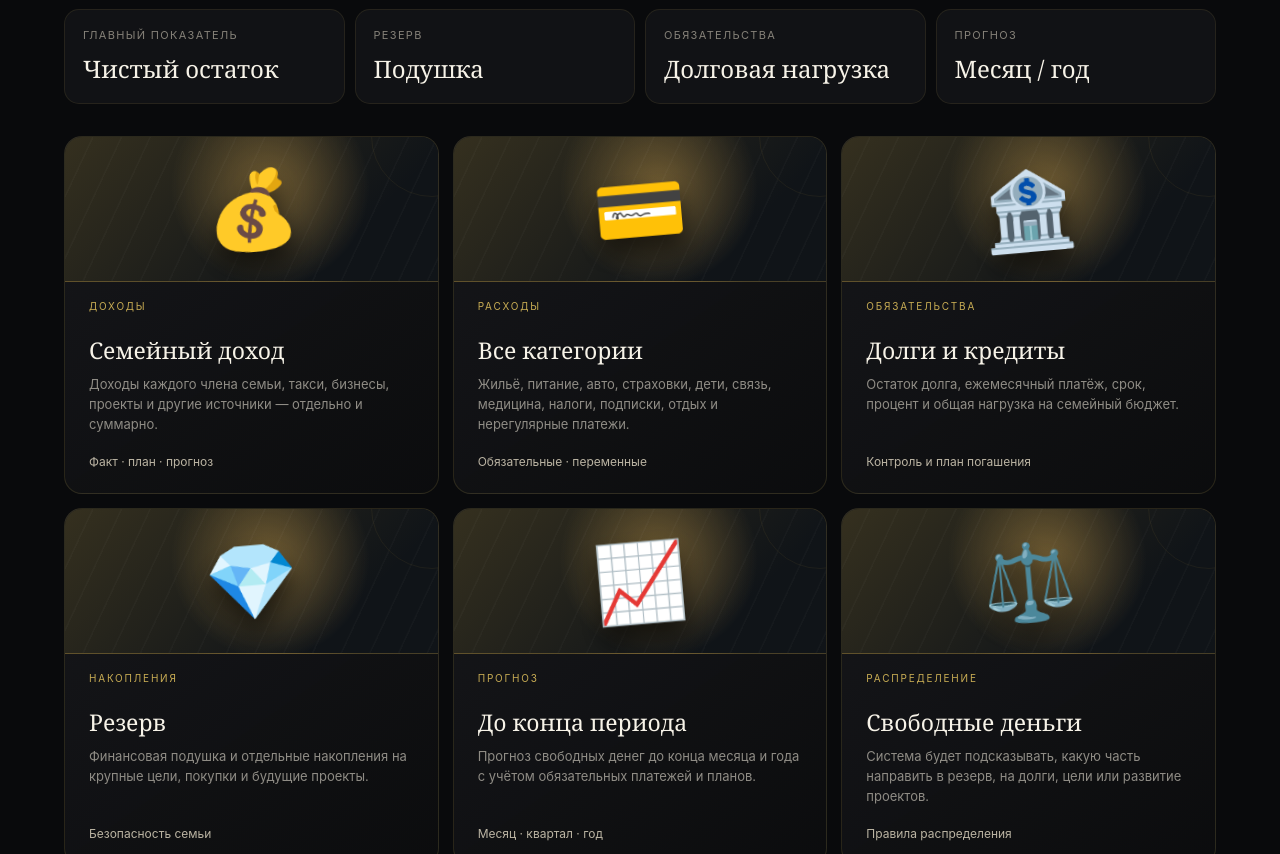
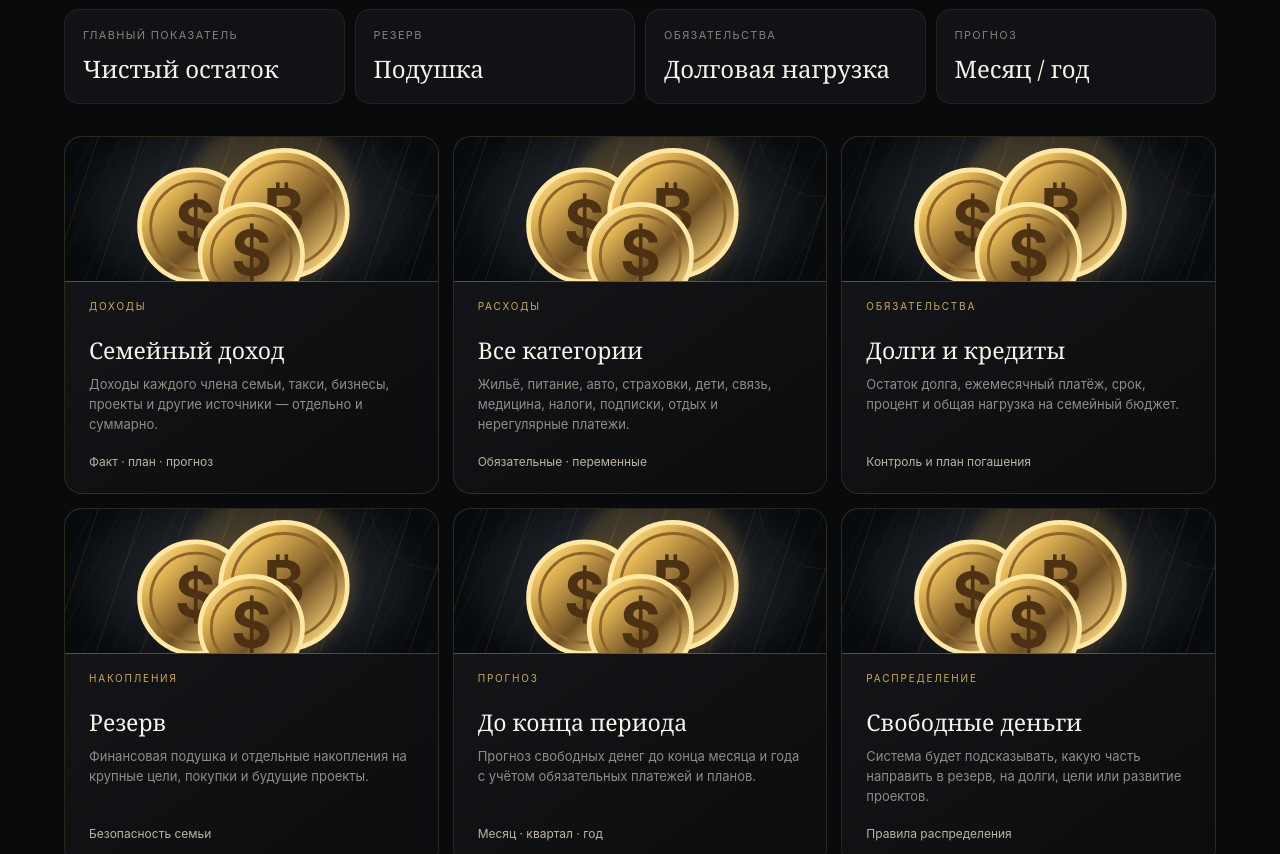
Before and after one commit to Igor-Samarin/life-project, a Next.js app: page /finances in a window 1280 px wide. Shown: the part 380-1234 px from the top of the page. Built offline with nearby package versions, Linux system fonts and the light colour scheme.

Commit message:
Integrate cinematic illustrated art in pages/finances.js

```diff
--- a/pages/finances.js
+++ b/pages/finances.js
@@ -1,3 +1,4 @@
+import ProjectArt, { artForTitle } from "../components/ProjectArt";
 import Layout from "../components/Layout";
 
 export default function Finances() {
@@ -15,12 +16,12 @@ export default function Finances() {
       </div>
 
       <section className="lp-grid">
-        <article className="lp-card"><div className="lp-visual"><span>💰</span></div><div className="lp-cardLabel">Доходы</div><h3>Семейный доход</h3><p>Доходы каждого члена семьи, такси, бизнесы, проекты и другие источники — отдельно и суммарно.</p><div className="lp-cardMeta">Факт · план · прогноз</div></article>
-        <article className="lp-card"><div className="lp-visual"><span>💳</span></div><div className="lp-cardLabel">Расходы</div><h3>Все категории</h3><p>Жильё, питание, авто, страховки, дети, связь, медицина, налоги, подписки, отдых и нерегулярные платежи.</p><div className="lp-cardMeta">Обязательные · переменные</div></article>
-        <article className="lp-card"><div className="lp-visual"><span>🏦</span></div><div className="lp-cardLabel">Обязательства</div><h3>Долги и кредиты</h3><p>Остаток долга, ежемесячный платёж, срок, процент и общая нагрузка на семейный бюджет.</p><div className="lp-cardMeta">Контроль и план погашения</div></article>
-        <article className="lp-card"><div className="lp-visual"><span>💎</span></div><div className="lp-cardLabel">Накопления</div><h3>Резерв</h3><p>Финансовая подушка и отдельные накопления на крупные цели, покупки и будущие проекты.</p><div className="lp-cardMeta">Безопасность семьи</div></article>
-        <article className="lp-card"><div className="lp-visual"><span>📈</span></div><div className="lp-cardLabel">Прогноз</div><h3>До конца периода</h3><p>Прогноз свободных денег до конца месяца и года с учётом обязательных платежей и планов.</p><div className="lp-cardMeta">Месяц · квартал · год</div></article>
-        <article className="lp-card"><div className="lp-visual"><span>⚖️</span></div><div className="lp-cardLabel">Распределение</div><h3>Свободные деньги</h3><p>Система будет подсказывать, какую часть направить в резерв, на долги, цели или развитие проектов.</p><div className="lp-cardMeta">Правила распределения</div></article>
+        <article className="lp-card"><ProjectArt kind="coins" className="lp-visual" /><div className="lp-cardLabel">Доходы</div><h3>Семейный доход</h3><p>Доходы каждого члена семьи, такси, бизнесы, проекты и другие источники — отдельно и суммарно.</p><div className="lp-cardMeta">Факт · план · прогноз</div></article>
+        <article className="lp-card"><ProjectArt kind="coins" className="lp-visual" /><div className="lp-cardLabel">Расходы</div><h3>Все категории</h3><p>Жильё, питание, авто, страховки, дети, связь, медицина, налоги, подписки, отдых и нерегулярные платежи.</p><div className="lp-cardMeta">Обязательные · переменные</div></article>
+        <article className="lp-card"><ProjectArt kind="coins" className="lp-visual" /><div className="lp-cardLabel">Обязательства</div><h3>Долги и кредиты</h3><p>Остаток долга, ежемесячный платёж, срок, процент и общая нагрузка на семейный бюджет.</p><div className="lp-cardMeta">Контроль и план погашения</div></article>
+        <article className="lp-card"><ProjectArt kind="coins" className="lp-visual" /><div className="lp-cardLabel">Накопления</div><h3>Резерв</h3><p>Финансовая подушка и отдельные накопления на крупные цели, покупки и будущие проекты.</p><div className="lp-cardMeta">Безопасность семьи</div></article>
+        <article className="lp-card"><ProjectArt kind="coins" className="lp-visual" /><div className="lp-cardLabel">Прогноз</div><h3>До конца периода</h3><p>Прогноз свободных денег до конца месяца и года с учётом обязательных платежей и планов.</p><div className="lp-cardMeta">Месяц · квартал · год</div></article>
+        <article className="lp-card"><ProjectArt kind="coins" className="lp-visual" /><div className="lp-cardLabel">Распределение</div><h3>Свободные деньги</h3><p>Система будет подсказывать, какую часть направить в резерв, на долги, цели или развитие проектов.</p><div className="lp-cardMeta">Правила распределения</div></article>
       </section>
     </Layout>
   );
```
